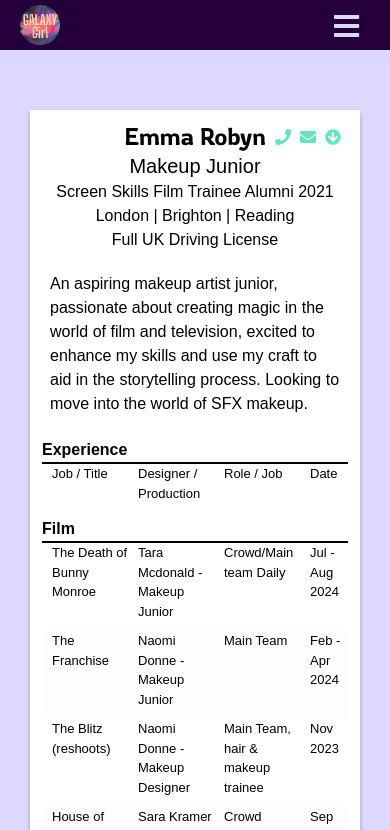
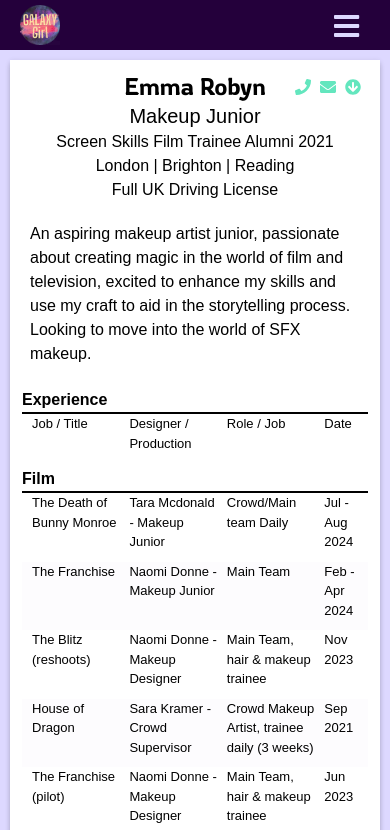
Before and after one commit to joshuabarua/galaxy-girl-vite, a React (Vite) app: page /resume in a window 390 px wide. Shown: the top 830 px of the page. Built offline with nearby package versions, Linux system fonts and the light colour scheme.

Commit message:
Styling resume

```diff
--- a/src/pages/resume/resume.css
+++ b/src/pages/resume/resume.css
@@ -128,11 +128,12 @@ text {
 	}
 
 	.resume-container {
-		padding: 30px;
+		padding: 10px;
 	}
 
 	.resume-wrapper {
 		padding: 10px;
+		margin-top: 50px;
 		min-width: 330px;
 	}
 	h2 {
```
